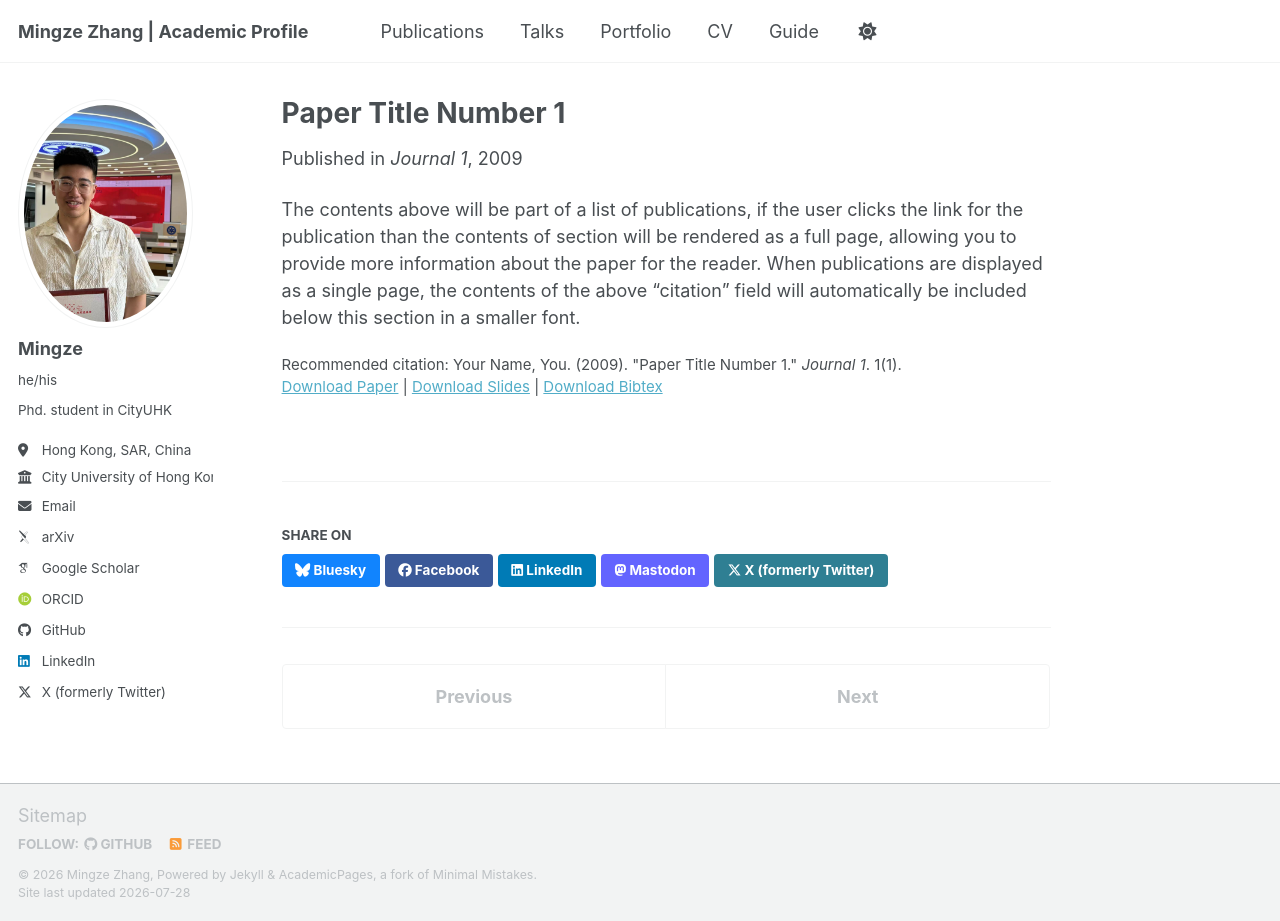
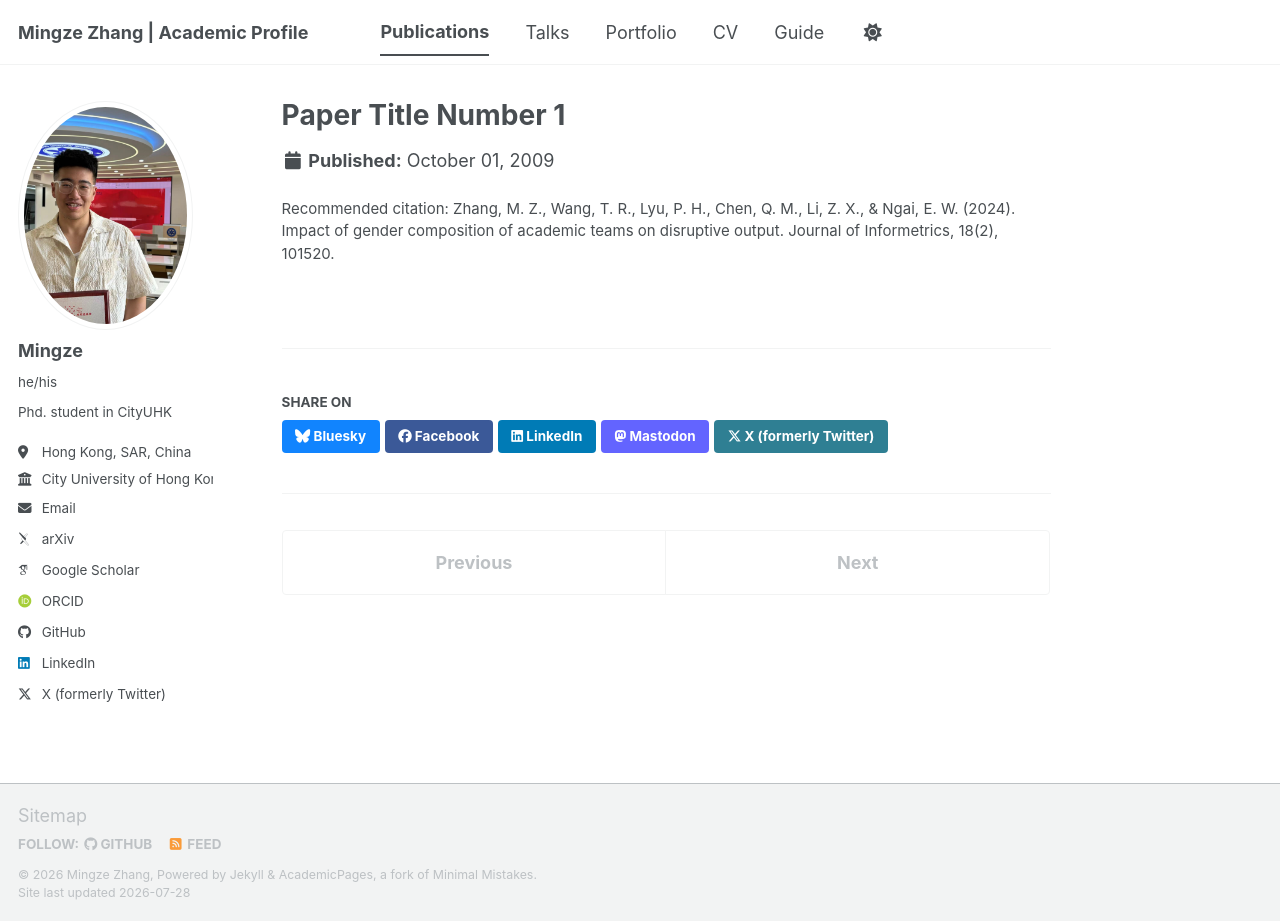
Before and after one commit to zhangmingze-ss/zhangmingze-ss.github.io, a Jekyll site: the page built from _publications/2009-10-01-paper-title-number-1.md, in a window 1280 px wide and 921 px high. Built offline with Jekyll 4.4.1, drawn with Linux system fonts in a browser that asks for light colours; some web fonts are replaced; a script bundle is joined from its source files by our own code; library files that are not in the unit come from our copies.

Commit message:
Update 2009-10-01-paper-title-number-1.md

```diff
--- a/_publications/2009-10-01-paper-title-number-1.md
+++ b/_publications/2009-10-01-paper-title-number-1.md
@@ -1,14 +1,3 @@
 ---
-title: "Paper Title Number 1"
-collection: publications
-category: manuscripts
-permalink: /publication/2009-10-01-paper-title-number-1
-excerpt: 'This paper is about the number 1. The number 2 is left for future work.'
-date: 2009-10-01
-venue: 'Journal 1'
-slidesurl: 'https://academicpages.github.io/files/slides1.pdf'
-paperurl: 'https://academicpages.github.io/files/paper1.pdf'
-bibtexurl: 'https://academicpages.github.io/files/bibtex1.bib'
-citation: 'Your Name, You. (2009). &quot;Paper Title Number 1.&quot; <i>Journal 1</i>. 1(1).'
+citation: 'Zhang, M. Z., Wang, T. R., Lyu, P. H., Chen, Q. M., Li, Z. X., & Ngai, E. W. (2024). Impact of gender composition of academic teams on disruptive output. Journal of Informetrics, 18(2), 101520.'
 ---
-The contents above will be part of a list of publications, if the user clicks the link for the publication than the contents of section will be rendered as a full page, allowing you to provide more information about the paper for the reader. When publications are displayed as a single page, the contents of the above "citation" field will automatically be included below this section in a smaller font.
```
